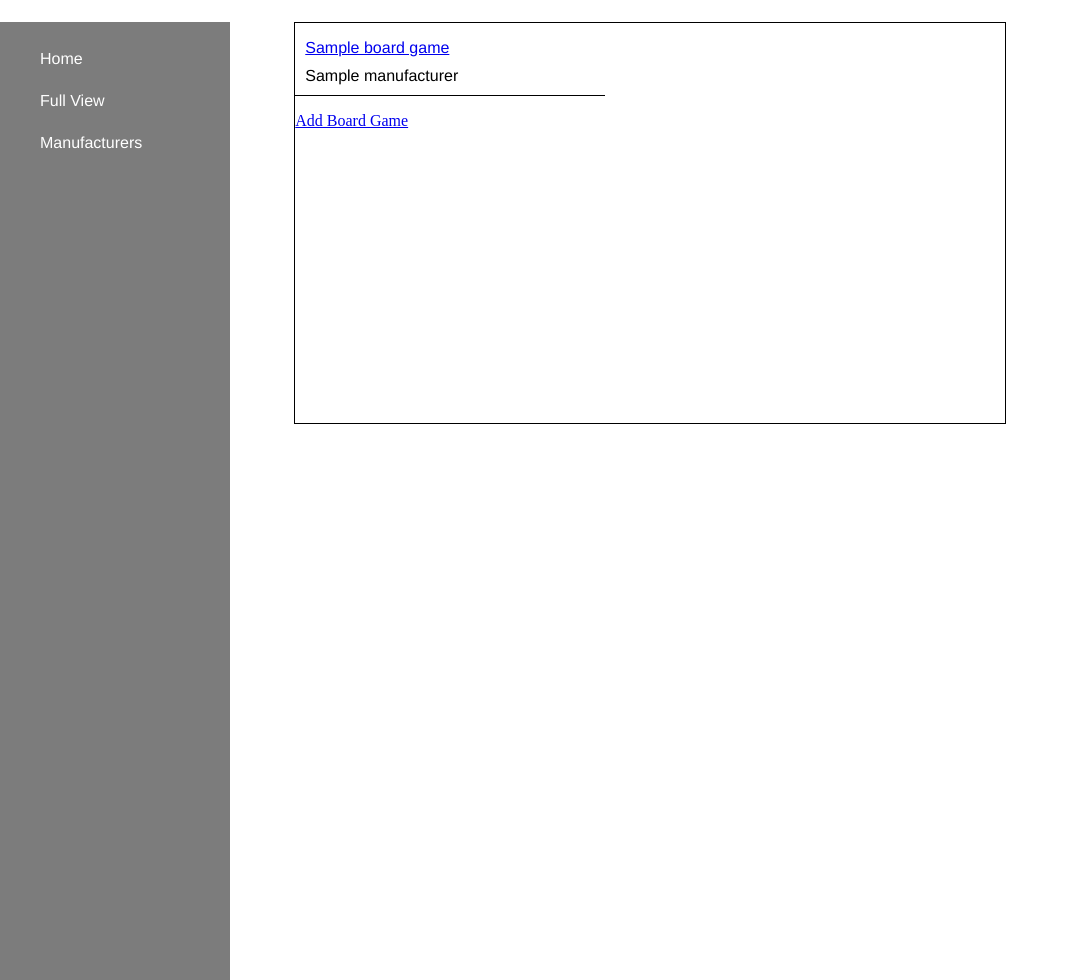
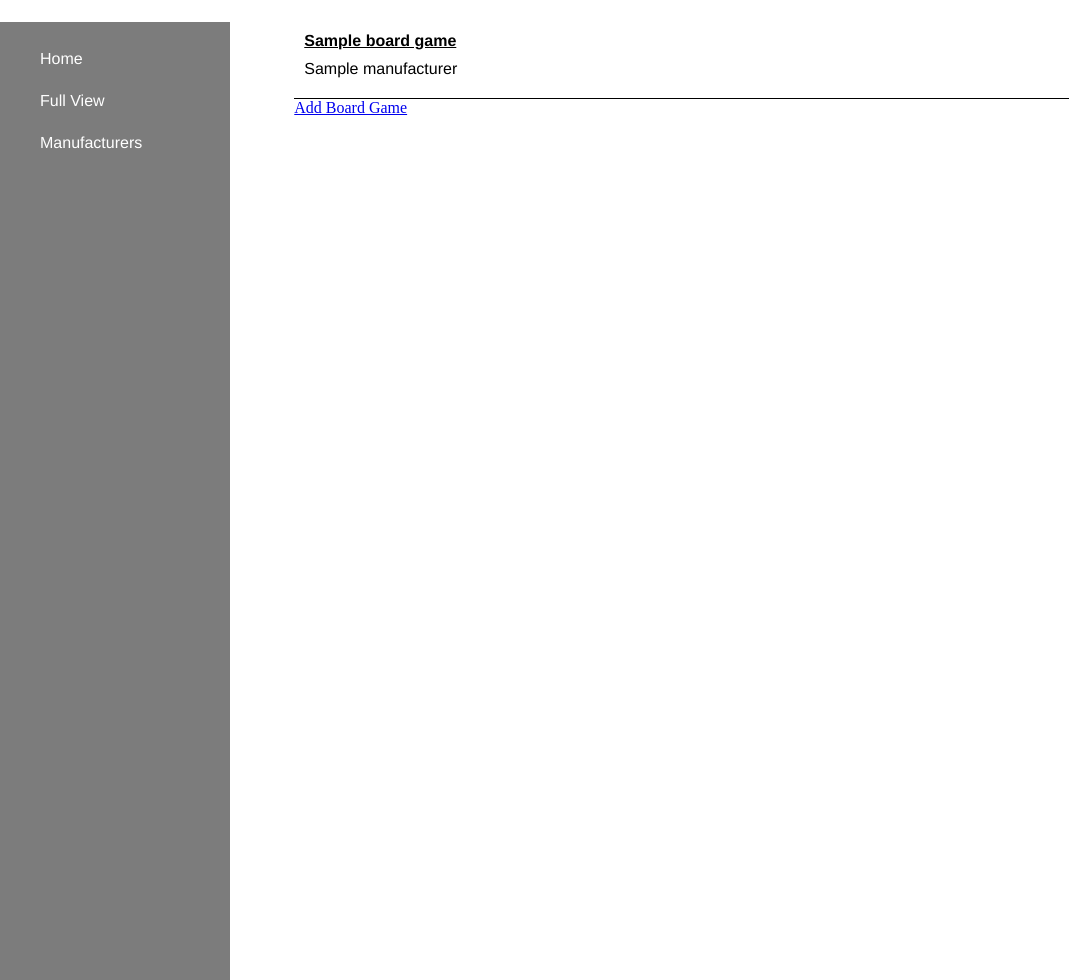
Before and after one commit to jhtdod/Shop_inventory_project, a Flask app: page / in a window 1520 px wide. Shown: the part 58-1038 px from the top of the page, without its empty margins (0-1069 px from the left). Run offline with Flask 2, Linux system fonts and the light colour scheme; a database or web service that is not in the repository returns one stand-in record (values such as "Sample title"); some libraries are stand-ins or nearby versions.

Commit message:
css home complete

```diff
--- a/static/style.css
+++ b/static/style.css
@@ -40,12 +40,14 @@ body > header > h1 {
 
 .out-of-stock {
     color: red;
-    margin:0 3px;
+    margin:0 10px;
+    font-weight: bolder;
 }
 
 .low-stock {
     color: rgb(255, 136, 0);
-    margin:0 3px;
+    margin:0 10px;
+    font-weight: bolder;
 }
 
 .same-line {
@@ -60,9 +62,9 @@ body > header > h1 {
     margin:0 10vh 0 8vh;
     padding: 0 50vh 0 0;
     display: flex;
-    border: solid black 1px;
-    height: 50vh;
-    overflow: hidden;
+    /* border: solid black 1px; */
+    /* height: 50vh;
+    overflow: hidden; */
 }
 
 .page-flex-2 {
@@ -76,8 +78,15 @@ body > header > h1 {
 
 .board_games > ul {
     font-family: Helvetica;
-    border-bottom: solid black 1px;
-    width: 300px;
+    width: 100vh;
     height: auto;
-    padding: 0 0 0 10px;
+    padding: 10px;
+    margin: 0;
+    border-bottom: solid black 1px;;
 }
+
+.same-line > a {
+    color: black;
+    font-weight: bolder;
+    /* text-decoration: none; */
+}
```
